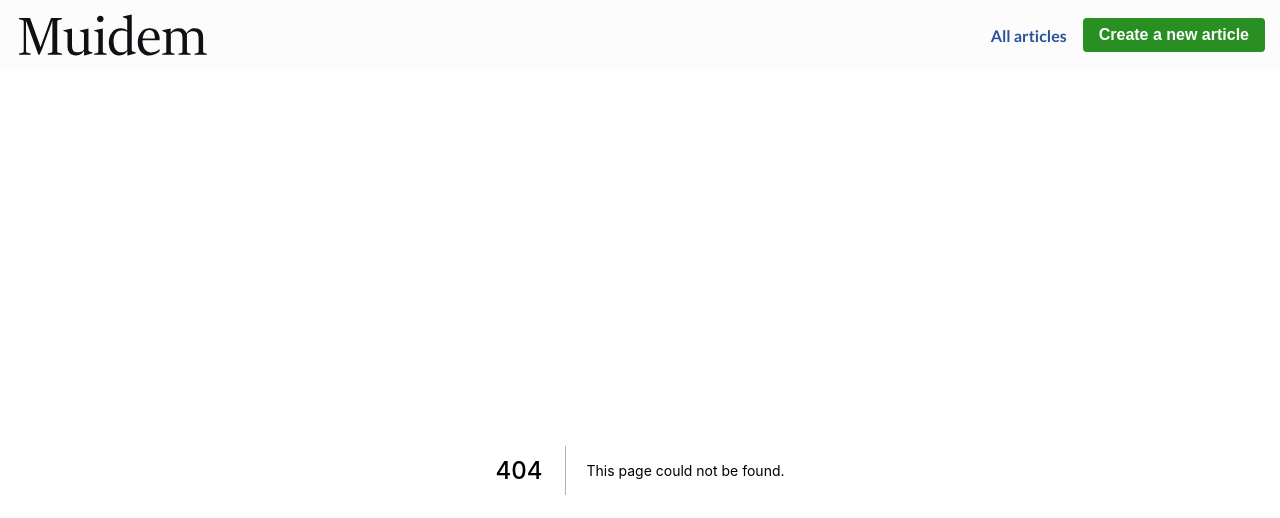
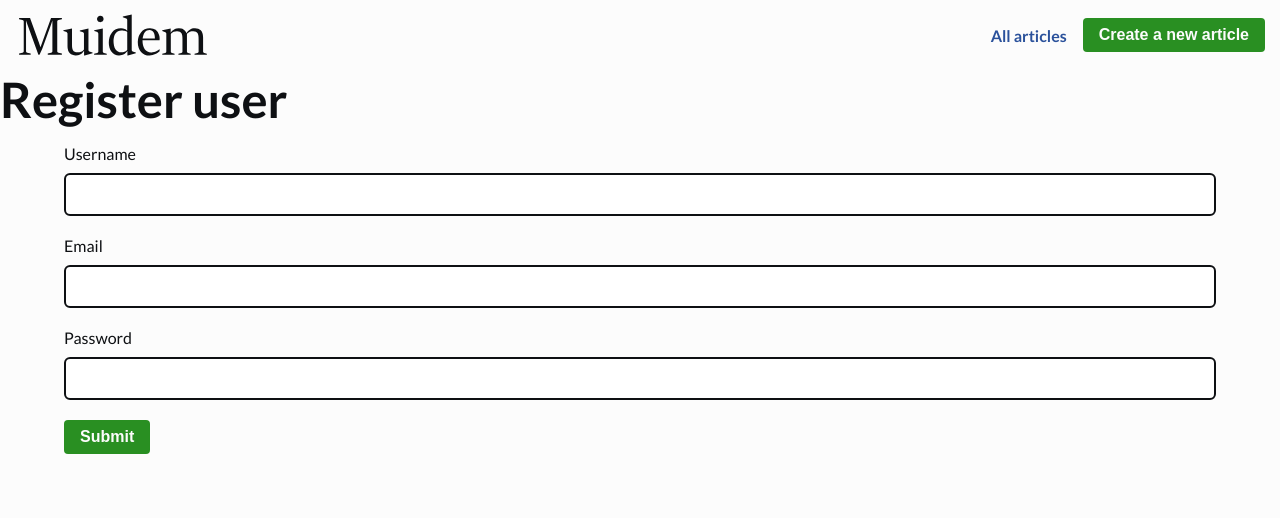
Before and after one commit to CiroRocha/rails-deploy-project, a Next.js app in the folder react-app/: page /register in a window 1280 px wide. Before the commit this address had no page. Shown: the top 518 px of the page. Built offline with nearby package versions, Linux system fonts and the light colour scheme.

Commit message:
User registration

```diff
--- /dev/null
+++ b/react-app/components/Form/Inputs/Email/EmailInput.jsx
@@ -0,0 +1,17 @@
+import React from 'react'
+
+const EmailInput = React.forwardRef(({ inputName, ...rest }, forwardedRef) => {
+  return (
+    <input
+      ref={forwardedRef}
+      type="email"
+      name={inputName}
+      className={`form-field-input ${inputName}`}
+      id={`input-text-${inputName}`}
+      aria-labelledby={`Input for ${inputName}`}
+      {...rest}
+    />
+  )
+})
+
+export default EmailInput
--- /dev/null
+++ b/react-app/components/Form/Inputs/Password/PasswordInput.jsx
@@ -0,0 +1,17 @@
+import React from 'react'
+
+const PasswordInput = React.forwardRef(({ inputName, ...rest }, forwardedRef) => {
+  return (
+    <input
+      ref={forwardedRef}
+      type="password"
+      name={inputName}
+      className={`form-field-input ${inputName}`}
+      id={`input-text-${inputName}`}
+      aria-labelledby={`Input for ${inputName}`}
+      {...rest}
+    />
+  )
+})
+
+export default PasswordInput
--- a/react-app/components/Form/Inputs/fieldMapping.js
+++ b/react-app/components/Form/Inputs/fieldMapping.js
@@ -1,3 +1,6 @@
+import { emailValidation, passwordValidation } from '../../../util/validationUtil'
+import Email from './Email/EmailInput'
+import Password from './Password/PasswordInput'
 import Text from './Text/TextInput'
 import TextArea from './TextArea/TextAreaInput'
 
@@ -14,6 +17,14 @@ const fieldMapping = {
       return value.length >= 1
     },
   },
+  email: {
+    component: Email,
+    defaultValidation: emailValidation
+  },
+  password: {
+    component: Password,
+    defaultValidation: passwordValidation
+  }
 }
 
 export default fieldMapping
--- /dev/null
+++ b/react-app/components/Form/RegisterForm/RegisterForm.jsx
@@ -0,0 +1,94 @@
+import React, { useState, useRef } from 'react'
+import axios from 'axios'
+
+import { getApiUserRegisterPath } from '../../../lib/requestsLib'
+
+import { StyledRegisterForm } from './StyledRegisterForm'
+
+import CommonButton from '../../Buttons/CommonButton/CommonButton'
+import Input from '../Inputs/Input'
+import { emailValidation, passwordValidation, usernameValidation } from '../../../util/validationUtil'
+
+const RegisterForm = ({ username, email, password }) => {
+  const [hasBeenSent, setHasBeenSent] = useState(false)
+
+  const [formSendingError, setFormSendingError] = useState(null)
+  const [formSendingErrorStatusCode, setFormSendingErrorStatusCode] = useState(null)
+
+  const usernameRef = useRef(null)
+  const emailRef = useRef(null)
+  const passwordRef = useRef(null)
+
+  const submitForm = async (event) => {
+    event.preventDefault()
+    setHasBeenSent(true)
+
+    const username = usernameRef.current.value
+    const email = emailRef.current.value
+    const password = passwordRef.current.value
+    if (usernameValidation(username) && emailValidation(email) && passwordValidation(password)) {
+      await axios.post(getApiUserRegisterPath(), {
+        username,
+        email,
+        password
+      })
+        .then((res) => {
+          console.log('success', res)
+        })
+        .catch((err) => {
+          if (err.response) {
+            const error = err.response
+            setFormSendingErrorStatusCode(error.status)
+            setFormSendingError(error.data)
+          }
+        })
+    }
+  }
+
+  return (
+    <StyledRegisterForm onSubmit={(event) => submitForm(event)}>
+      {formSendingError && (
+        <div className="sending-error">
+          <h2>Sorry, we had trouble processing your request.</h2>
+          {formSendingErrorStatusCode && <h4>{formSendingErrorStatusCode}</h4>}
+          <p>{formSendingError}</p>
+        </div>
+      )}
+      <Input
+        type="text"
+        label="Username"
+        ref={usernameRef}
+        inputName="username"
+        formSent={hasBeenSent}
+        errorMessage="Username should have 3 or more characters"
+        validationFunction={usernameValidation}
+        defaultValue={username}
+      />
+      <Input
+        type="email"
+        label="Email"
+        ref={emailRef}
+        inputName="email"
+        formSent={hasBeenSent}
+        errorMessage="Invalid email address"
+        validationFunction={emailValidation}
+        defaultValue={email}
+      />
+      <Input
+        type="password"
+        label="Password"
+        ref={passwordRef}
+        inputName="password"
+        formSent={hasBeenSent}
+        errorMessage="Password should have 5 or more characters"
+        validationFunction={passwordValidation}
+        defaultValue={password}
+      />
+      <CommonButton backgroundColor="green" type="submit">
+        Submit
+      </CommonButton>
+    </StyledRegisterForm>
+  )
+}
+
+export default RegisterForm
--- /dev/null
+++ b/react-app/components/Form/RegisterForm/StyledRegisterForm.js
@@ -0,0 +1,7 @@
+import styled from 'styled-components'
+
+export const StyledRegisterForm = styled.form`
+  width: 90%;
+  max-width: 1200px;
+  margin: 0 auto;
+`
--- /dev/null
+++ b/react-app/containers/RegisterPage/RegisterPage.jsx
@@ -0,0 +1,15 @@
+import React from 'react'
+import RegisterForm from '../../components/Form/RegisterForm/RegisterForm'
+
+import {StyledRegisterPage} from './StyledRegisterPage'
+
+const RegisterPage = () => {
+  return (
+    <StyledRegisterPage>
+      <h1>Register user</h1>
+      <RegisterForm />
+    </StyledRegisterPage>
+  )
+}
+
+export default RegisterPage
--- /dev/null
+++ b/react-app/containers/RegisterPage/StyledRegisterPage.js
@@ -0,0 +1,5 @@
+import styled from 'styled-components'
+
+export const StyledRegisterPage = styled.div`
+
+`
--- a/react-app/lib/requestsLib.js
+++ b/react-app/lib/requestsLib.js
@@ -2,9 +2,10 @@ import axios from 'axios'
 
 const FRONTEND_ARTICLE_PATH = `${process.env.FRONTEND_PATH}/article/`
 const FRONTEND_NEW_ARTICLE_PATH = `${process.env.FRONTEND_PATH}/article/new/`
-const FRONTEND_ARTICLES_PATH = `${process.env.FRONTEND_PATH}/articles/`
+const FRONTEND_ARTICLES_PATH = `${process.env.FRONTEND_PATH}/articles`
 
-const API_ARTICLES_PATH = `${process.env.BACKEND_PATH}/articles/`
+const API_ARTICLES_PATH = `${process.env.BACKEND_PATH}/articles`
+const API_REGISTER_PATH = `${process.env.BACKEND_PATH}/register`
 
 export const getCreateArticlePath = () => FRONTEND_NEW_ARTICLE_PATH
 
@@ -21,6 +22,8 @@ export const buildApiArticlePathWithId = (id) => {
 }
 
 export const getApiArticlesPath = () => API_ARTICLES_PATH
+
+export const getApiUserRegisterPath = () => API_REGISTER_PATH
 
 export const getFrontendArticlesPath = () => FRONTEND_ARTICLES_PATH
 
--- /dev/null
+++ b/react-app/pages/register.js
@@ -0,0 +1,10 @@
+import React from 'react'
+import RegisterPage from '../containers/RegisterPage/RegisterPage'
+
+const Register = () => {
+  return (
+    <RegisterPage />
+  )
+}
+
+export default Register
--- /dev/null
+++ b/react-app/util/regexUtil.js
@@ -0,0 +1 @@
+export const EMAIL_REGEX = /^(([^<>()[\]\\.,;:\s@"]+(\.[^<>()[\]\\.,;:\s@"]+)*)|(".+"))@((\[[0-9]{1,3}\.[0-9]{1,3}\.[0-9]{1,3}\.[0-9]{1,3}\])|(([a-zA-Z\-0-9]+\.)+[a-zA-Z]{2,}))$/i
--- /dev/null
+++ b/react-app/util/validationUtil.js
@@ -0,0 +1,13 @@
+import { EMAIL_REGEX } from "./regexUtil"
+
+export const emailValidation = (email) => {
+  return EMAIL_REGEX.test(email)
+}
+
+export const usernameValidation = (value) => {
+  return value.length >= 3
+}
+
+export const passwordValidation = (value) => {
+  return value.length >= 5
+}
```
Also changed, not shown: 2 other files (tests, documents, lock files or other folders).
